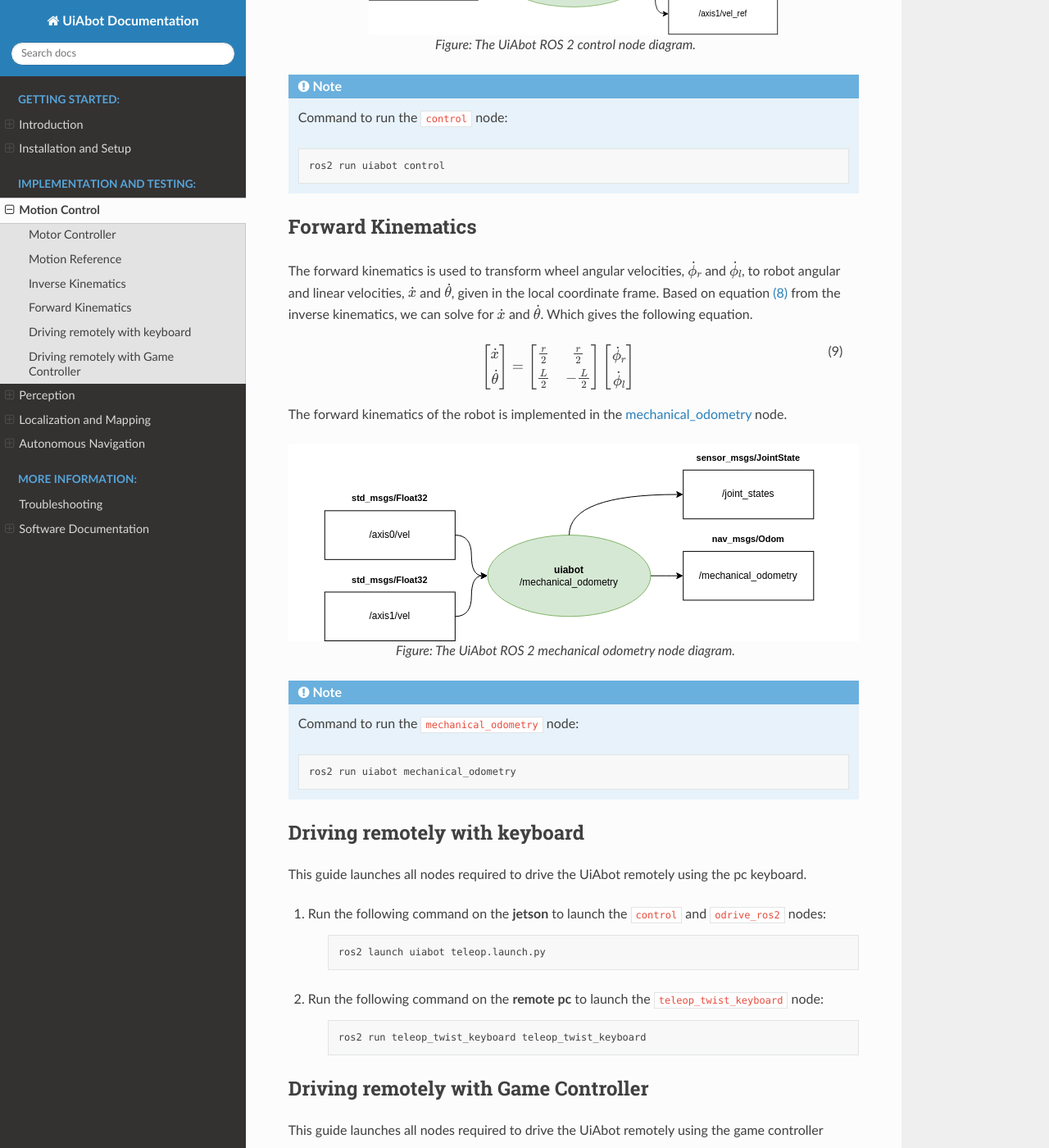
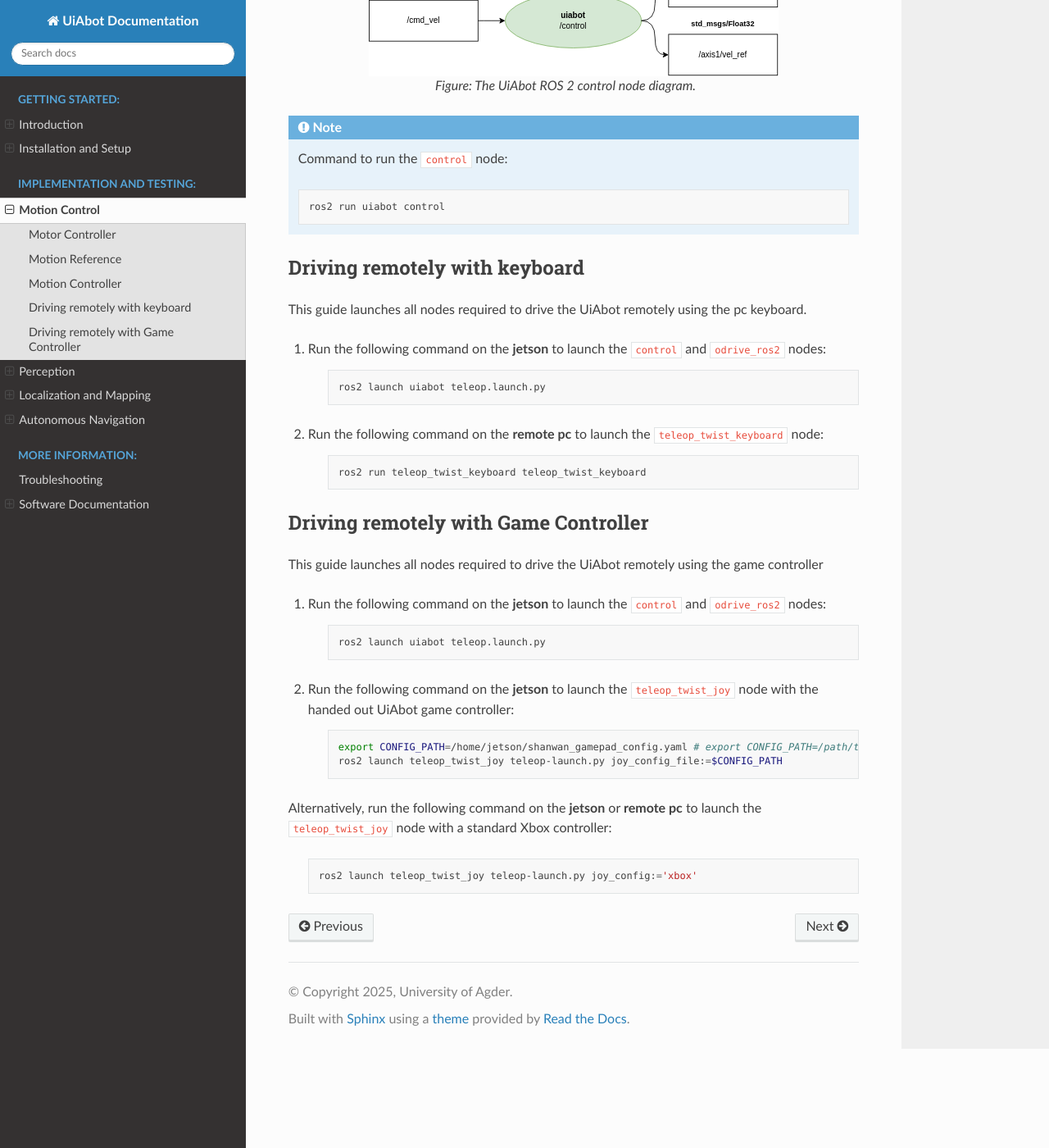
Before and after one commit to DrDanielh/UiAbot, a Sphinx documentation site: the page built from docs/src/motion_control.rst, in a window 1280 px wide and 1400 px high, scrolled down 3702 px. Shown: the whole window at 82% size. Built offline with Sphinx 7.4.7 and the Read the Docs theme 3.1.0, drawn with Linux system fonts in a browser that asks for light colours.

Commit message:
moved feed forward and updated motion control

```diff
--- a/docs/src/motion_control.rst
+++ b/docs/src/motion_control.rst
@@ -60,8 +60,11 @@ The figure above shows this by using the built-in ``teleop_twist_keyboard`` node
 
 .. _motion_control inverse_kinematics:
 
+Motion Controller
+------------------
+
 Inverse Kinematics
-------------------
+^^^^^^^^^^^^^^^^^^^
 To translate the desired motion
 from the robot’s coordinate frame into wheel-specific velocity
 commands, inverse kinematics is used. The kinematic model
@@ -143,33 +146,6 @@ The inverse kinematics of the robot is implemented in the :ref:`uiabot_pkg contr
 
         ros2 run uiabot control
 
-.. _motion_control forward_kinematics:
-
-Forward Kinematics
-------------------
-
-The forward kinematics is used to transform wheel angular velocities, :math:`\dot{\phi}_r` and :math:`\dot{\phi}_l`, to robot angular and linear velocities, :math:`\dot{x}` and :math:`\dot{\theta}`, given in the local coordinate frame. Based on equation :eq:`inverse_kinematics` from the inverse kinematics, we can solve for :math:`\dot{x}` and :math:`\dot{\theta}`. Which gives the following equation.
-
-.. math::
-    \begin{bmatrix}\dot{x} \\ \dot{\theta}\end{bmatrix} = \begin{bmatrix}\frac{r}{2} & \frac{r}{2} \\ \frac{L}{2} & -\frac{L}{2}\end{bmatrix} \begin{bmatrix}\dot{\phi}_r \\ \dot{\phi}_l \end{bmatrix}
-    :label: forward_kinematics
-
-The forward kinematics of the robot is implemented in the :ref:`uiabot_pkg mechanical_odometry` node.
-
-
-.. figure:: fig/odom.svg
-    :width: 700
-    :align: center
-
-    Figure: The UiAbot ROS 2 mechanical odometry node diagram.
-
-.. note::
-    Command to run the ``mechanical_odometry`` node:
-
-    .. code-block:: bash
-
-        ros2 run uiabot mechanical_odometry
-
 .. _motion_control controller:
 
 Driving remotely with keyboard
```
Also changed, not shown: docs/src/localization_mapping.rst (+30 -1 lines).
